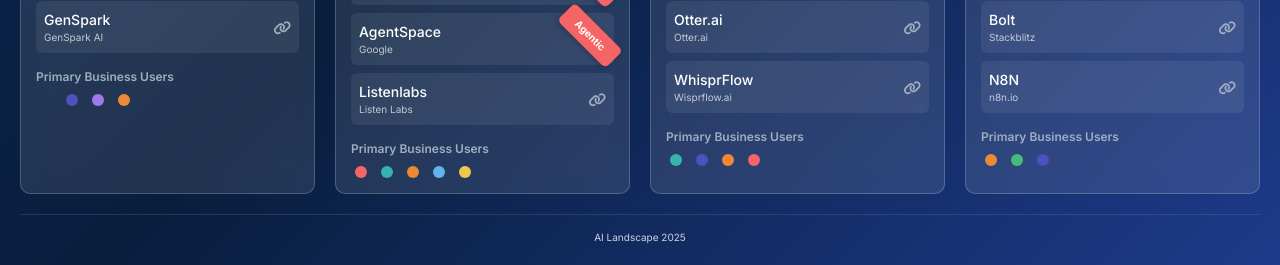
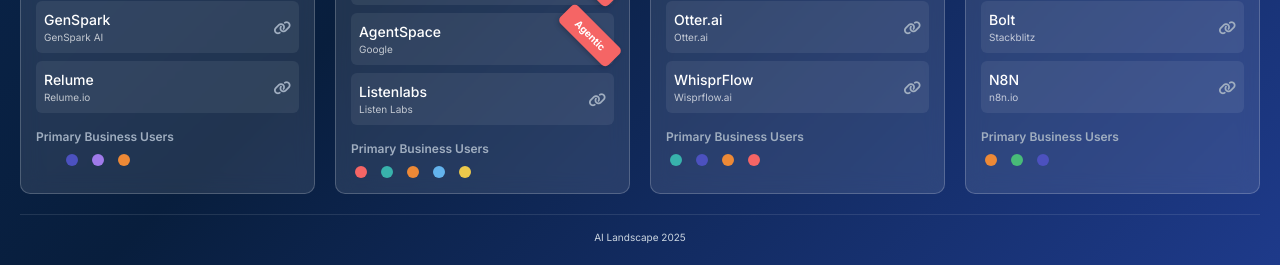
Before and after one commit to schoeffeljp/ailandscape, a plain HTML site: page index.html in a window 1280 px wide. Shown: the part 809-1074 px from the top of the page. Drawn offline with nearby package versions, Linux system fonts and the light colour scheme.

Commit message:
Update index.html

```diff
--- a/index.html
+++ b/index.html
@@ -426,6 +426,13 @@
                         </div>
                          <a href="https://genspark.ai/" target="_blank" rel="noopener noreferrer"><i class="fas fa-link link-icon"></i></a>
                     </div>
+                     <div class="tool-item">
+                        <div>
+                            <div class="tool-name">Relume</div>
+                            <div class="tool-company">Relume.io</div>
+                        </div>
+                         <a href="https://relume.io/" target="_blank" rel="noopener noreferrer"><i class="fas fa-link link-icon"></i></a>
+                    </div>
                 </div>
                 <div class="users-header">Primary Business Users</div>
                 <div class="users-tags">
```
